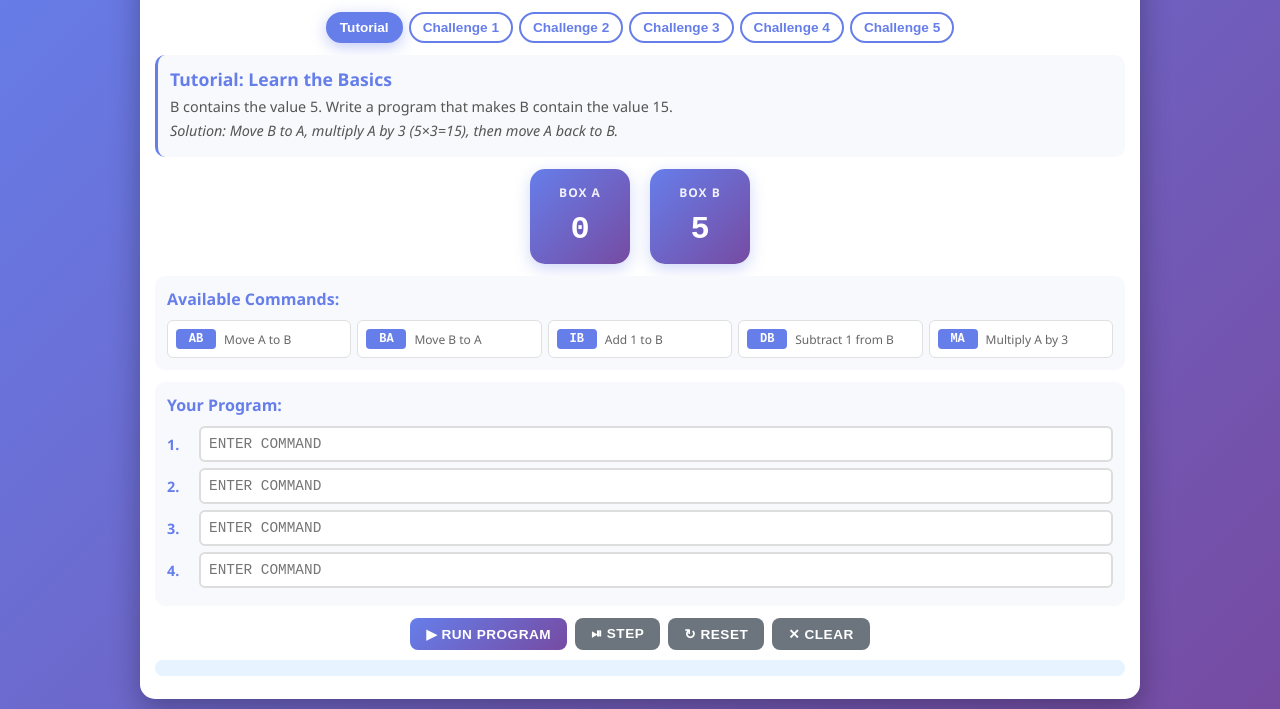
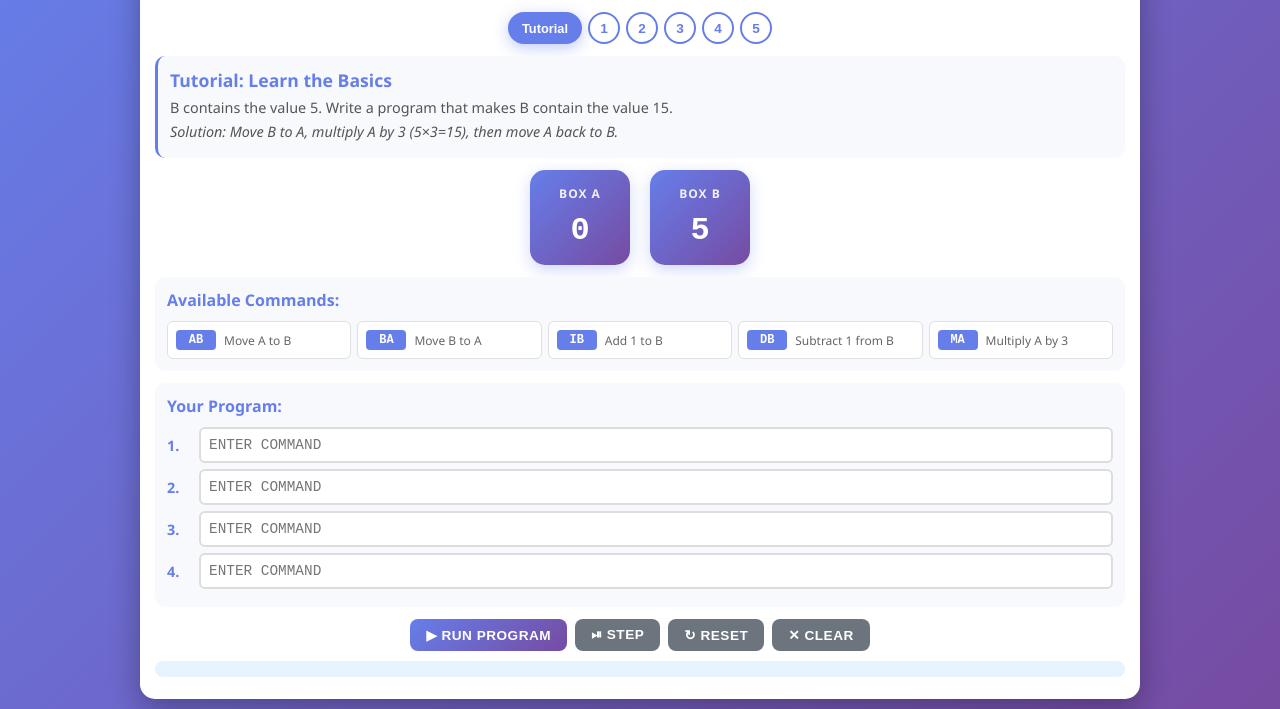
Before and after one commit to vyaron/ca-entry-test, a plain HTML site: page index.html in a window 1280 px wide. Shown: the part 91-800 px from the top of the page. Drawn offline with Linux system fonts and the light colour scheme.

Commit message:
refactor: enhance UI for challenge buttons and improve layout

```diff
--- a/css/main.css
+++ b/css/main.css
@@ -71,15 +71,27 @@ body {
 }
 
 .challenge-btn {
-    padding: 6px 12px;
+    padding: 6px;
+    width: 32px;
+    height: 32px;
     border: 2px solid #667eea;
     background: white;
     color: #667eea;
-    border-radius: 20px;
+    border-radius: 50%;
     font-weight: 600;
     font-size: 0.85rem;
     cursor: pointer;
     transition: all 0.3s ease;
+    display: flex;
+    align-items: center;
+    justify-content: center;
+}
+
+.challenge-btn-tutorial {
+    width: auto;
+    padding: 6px 12px;
+    border-radius: 20px;
+    font-size: 0.8rem;
 }
 
 .challenge-btn:hover {
@@ -519,6 +531,13 @@ body {
     }
 
     .challenge-btn {
+        width: 28px;
+        height: 28px;
+        font-size: 0.75rem;
+    }
+
+    .challenge-btn-tutorial {
+        width: auto;
         padding: 5px 10px;
         font-size: 0.75rem;
     }
--- a/index.html
+++ b/index.html
@@ -14,12 +14,12 @@
         </header>
 
         <div class="challenge-selector">
-            <button class="challenge-btn active" data-challenge="0">Tutorial</button>
-            <button class="challenge-btn" data-challenge="1">Challenge 1</button>
-            <button class="challenge-btn" data-challenge="2">Challenge 2</button>
-            <button class="challenge-btn" data-challenge="3">Challenge 3</button>
-            <button class="challenge-btn" data-challenge="4">Challenge 4</button>
-            <button class="challenge-btn" data-challenge="5">Challenge 5</button>
+            <button class="challenge-btn challenge-btn-tutorial active" data-challenge="0">Tutorial</button>
+            <button class="challenge-btn" data-challenge="1">1</button>
+            <button class="challenge-btn" data-challenge="2">2</button>
+            <button class="challenge-btn" data-challenge="3">3</button>
+            <button class="challenge-btn" data-challenge="4">4</button>
+            <button class="challenge-btn" data-challenge="5">5</button>
         </div>
 
         <div class="challenge-description" id="challengeDescription">
```
Also changed, not shown: 1 other file.
